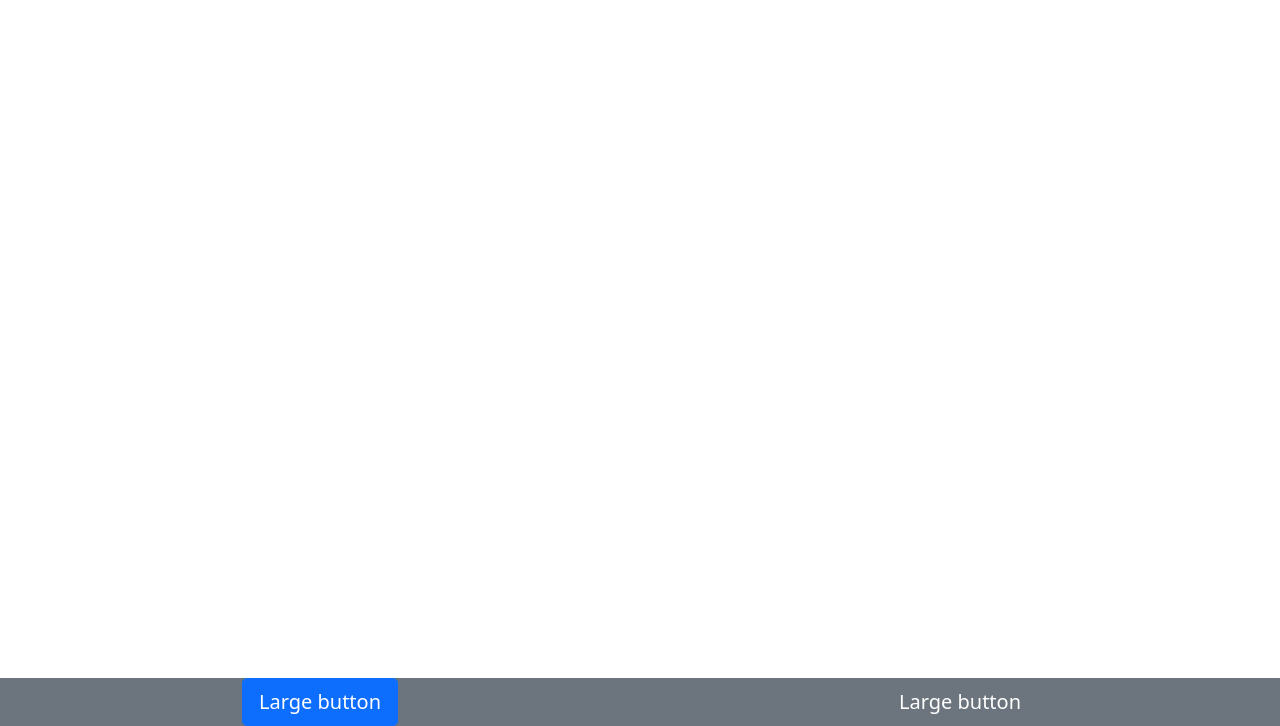
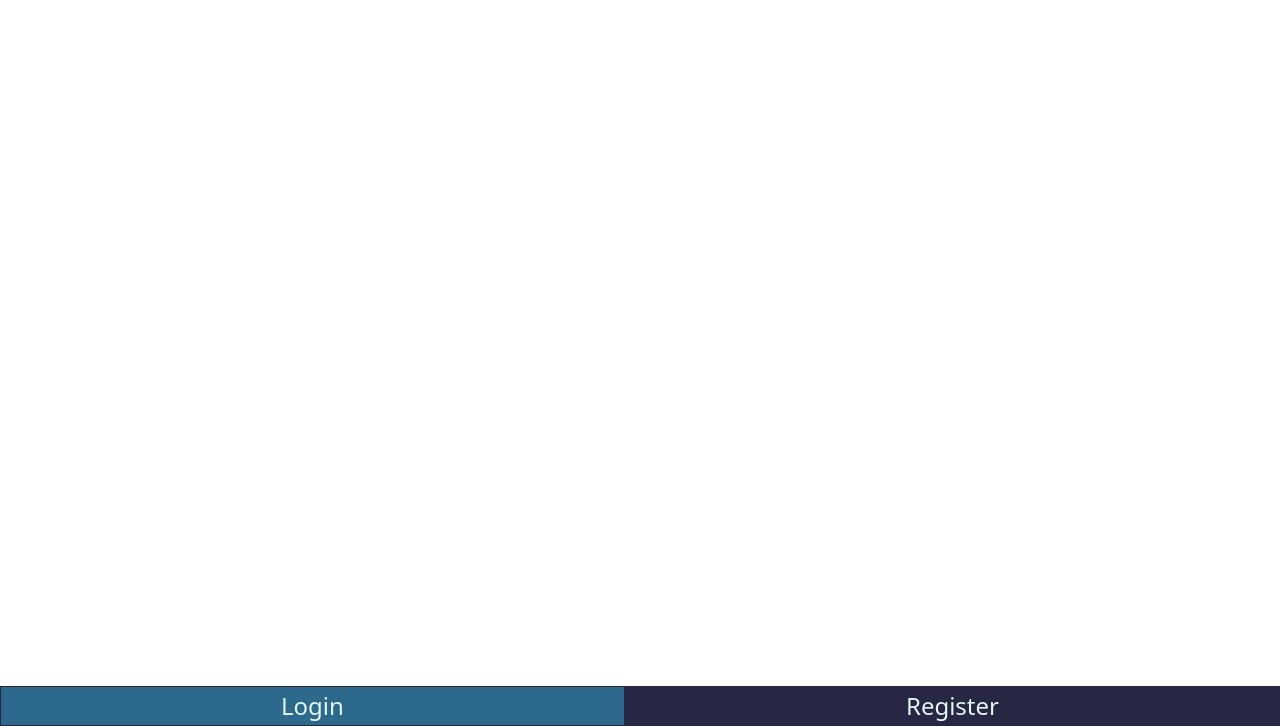
Before and after one commit to eric-deau/Weathernaut, a plain HTML site: page skeleton.html in a window 1280 px wide. Shown: the part 74-800 px from the top of the page. Drawn offline with nearby package versions, Linux system fonts and the light colour scheme.

Commit message:
Update navbar colours in skeleton.html

```diff
--- a/skeleton.html
+++ b/skeleton.html
@@ -1,79 +1,109 @@
 <!DOCTYPE html>
 <html lang="en">
-
   <head>
     <title>DTC-12 COMP 1800 Project</title>
-    <meta name="dtc-12 comp 1800" content="My 1800 App">
+    <meta name="dtc-12 comp 1800" content="My 1800 App" />
 
     <!-- Required meta tags -->
-    <meta charset="utf-8">
-    <meta name="viewport" content="width=device-width, initial-scale=1">
+    <meta charset="utf-8" />
+    <meta name="viewport" content="width=device-width, initial-scale=1" />
 
     <!-- Bootstrap Library CSS CDN go here -->
-    <link href="https://cdn.jsdelivr.net/npm/bootstrap@5.1.3/dist/css/bootstrap.min.css" rel="stylesheet"
-        integrity="sha384-1BmE4kWBq78iYhFldvKuhfTAU6auU8tT94WrHftjDbrCEXSU1oBoqyl2QvZ6jIW3" crossorigin="anonymous">
+    <link
+      href="https://cdn.jsdelivr.net/npm/bootstrap@5.1.3/dist/css/bootstrap.min.css"
+      rel="stylesheet"
+      integrity="sha384-1BmE4kWBq78iYhFldvKuhfTAU6auU8tT94WrHftjDbrCEXSU1oBoqyl2QvZ6jIW3"
+      crossorigin="anonymous"
+    />
     <!-- Boostrap Library JS CDN  go here -->
-    <script src="https://cdn.jsdelivr.net/npm/bootstrap@5.1.3/dist/js/bootstrap.bundle.min.js"
+    <script
+      src="https://cdn.jsdelivr.net/npm/bootstrap@5.1.3/dist/js/bootstrap.bundle.min.js"
       integrity="sha384-ka7Sk0Gln4gmtz2MlQnikT1wXgYsOg+OMhuP+IlRH9sENBO0LRn5q+8nbTov4+1p"
-        crossorigin="anonymous"></script>
+      crossorigin="anonymous"
+    ></script>
 
     <!-- Other libraries go here -->
 
     <!-- Google Icons (Material Design)-->
-    <link rel="stylesheet"
-        href="https://fonts.googleapis.com/css2?family=Material+Symbols+Outlined:opsz,wght,FILL,GRAD@48,400,0,0" />
+    <link
+      rel="stylesheet"
+      href="https://fonts.googleapis.com/css2?family=Material+Symbols+Outlined:opsz,wght,FILL,GRAD@48,400,0,0"
+    />
 
     <!-- Link to styles of your own -->
-    <!-- <link rel="stylesheet" href="./styles/style.css"> -->
-
+    <link rel="stylesheet" href="./styles/style.css" />
   </head>
 
   <body>
     <nav>
-        <ul class="nav justify-content-center bg-secondary pt-4 nav-fill">
+      <ul class="nav justify-content-center pt-4 nav-fill">
         <li class="nav-item">
-                <a class="nav-link active" aria-current="page" href="#"><span
-                        class="text-white material-symbols-outlined">
+          <a class="nav-link active" aria-current="page" href="#"
+            ><span class="text-white material-symbols-outlined">
               rainy
-                    </span></a>
+            </span></a
+          >
         </li>
         <li class="nav-item">
-                <a class="nav-link" href="#"><span class="text-white material-symbols-outlined">
+          <a class="nav-link" href="#"
+            ><span class="text-white material-symbols-outlined">
               train
-                    </span></a>
+            </span></a
+          >
         </li>
         <li class="nav-item">
-                <a class="nav-link" href="#"><span class="text-white material-symbols-outlined">
+          <a class="nav-link" href="#"
+            ><span class="text-white material-symbols-outlined">
               calendar_today
-                    </span></a>
+            </span></a
+          >
         </li>
         <li class="nav-item">
-                <a class="nav-link" href="#"><span class="text-white material-symbols-outlined">
+          <a class="nav-link" href="#"
+            ><span class="text-white material-symbols-outlined">
               location_on
-                    </span></a>
+            </span></a
+          >
         </li>
         <li class="nav-item">
-                <a class="nav-link"><span class="text-white material-symbols-outlined">
+          <a class="nav-link"
+            ><span class="text-white material-symbols-outlined">
               emoji_objects
-                    </span></a>
+            </span></a
+          >
         </li>
       </ul>
     </nav>
-    <main>
-
-    </main>
-
+    <main></main>
     <footer>
       <ul class="nav justify-content-center fixed-bottom bg-secondary nav-fill">
         <li class="nav-item">
-                <button type="button" class="btn btn-primary btn-lg">Large button</button>
+          <button
+            type="button"
+            class="btn-primary btn-info"
+            style="
+              --bs-btn-padding-y: 0.25rem;
+              --bs-btn-padding-x: 0.5rem;
+              --bs-btn-font-size: 0.75rem;
+            "
+          >
+            Login
+          </button>
         </li>
         <li class="nav-item">
-                <button type="button" class="btn btn-secondary btn-lg">Large button</button>
+          <button
+            type="button"
+            class="btn-secondary btn-light"
+            style="
+              --bs-btn-padding-y: 0.25rem;
+              --bs-btn-padding-x: 0.5rem;
+              --bs-btn-font-size: 0.75rem;
+            "
+          >
+            Register
+          </button>
         </li>
       </ul>
     </footer>
-
   </body>
-
 </html>
```
Lines whose indentation alone changed are shown as unchanged.
